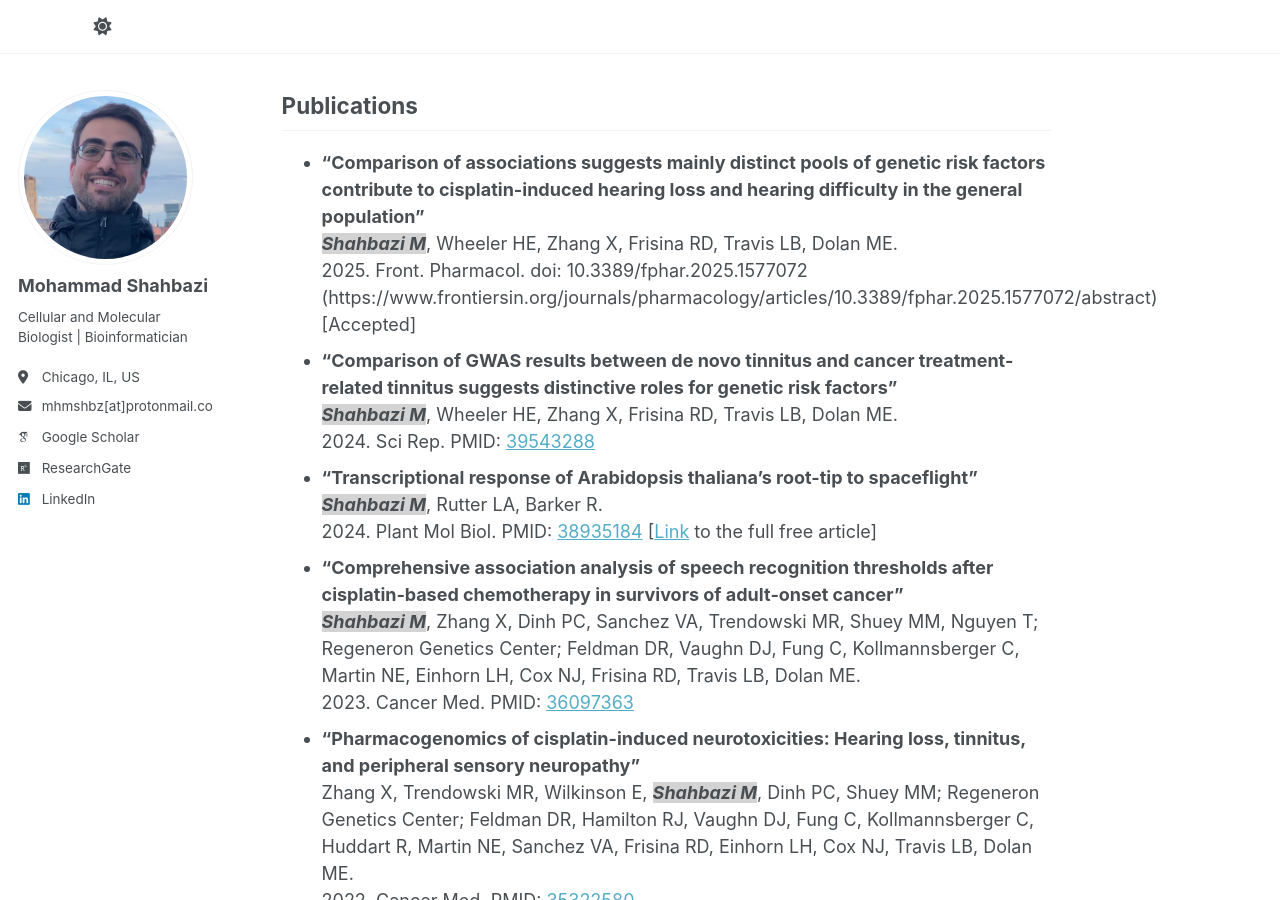
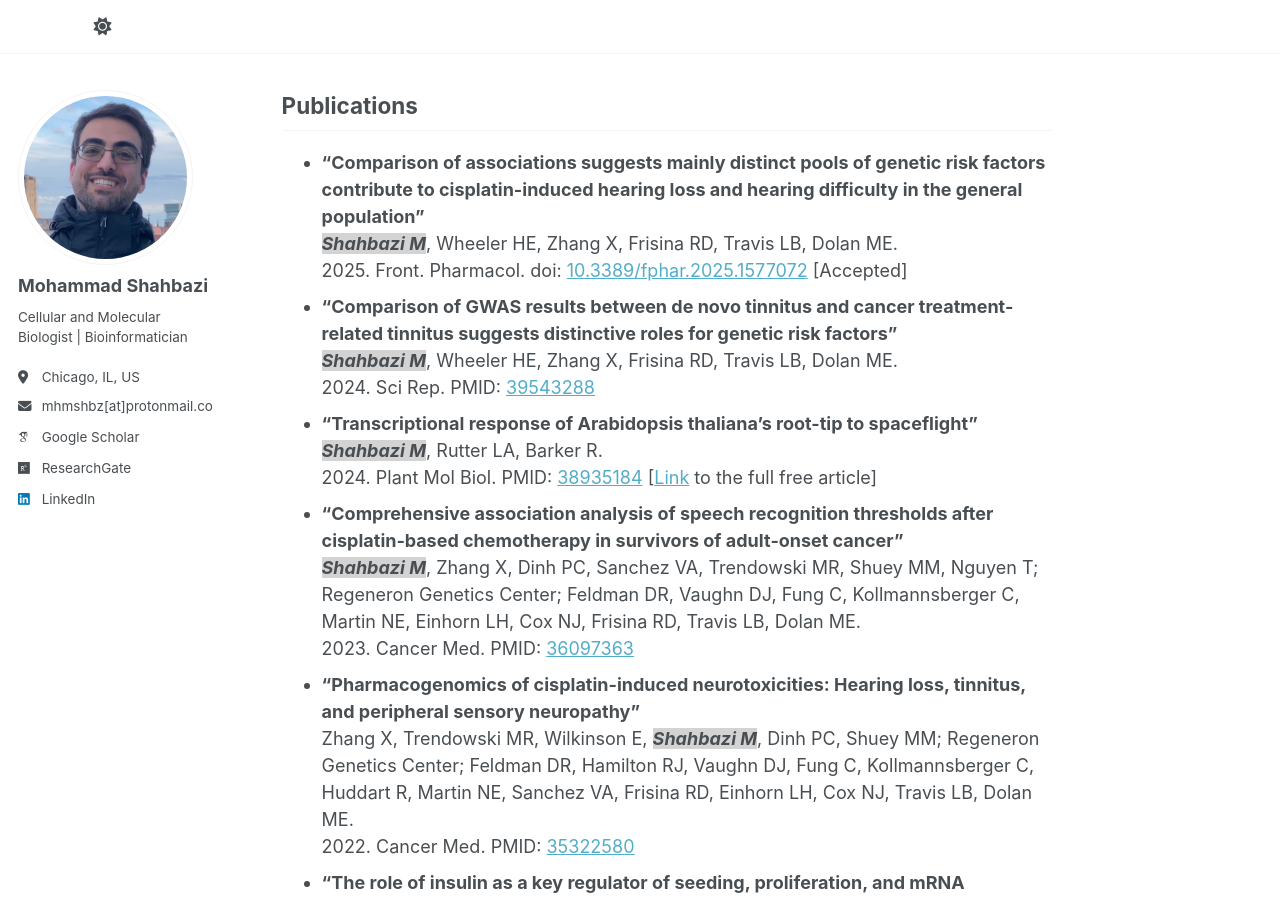
Before and after one commit to shahbazi-m/shahbazi-m.github.io, a Jekyll site: the page built from _pages/about.md, in a window 1280 px wide and 900 px high, scrolled down 460 px. Built offline with Jekyll 4.4.1, drawn with Linux system fonts in a browser that asks for light colours; some web fonts are replaced; a script that is not in the unit is left out.

Commit message:
Update about.md

```diff
--- a/_pages/about.md
+++ b/_pages/about.md
@@ -25,7 +25,7 @@ Publications
 ------
 - <strong>“Comparison of associations suggests mainly distinct pools of genetic risk factors contribute to cisplatin-induced hearing loss and hearing difficulty in the general population”</strong>
 <em><strong><span style="background-color: lightgray;">Shahbazi M</span></strong></em>, Wheeler HE, Zhang X, Frisina RD, Travis LB, Dolan ME.
-2025\. Front. Pharmacol. doi: 10.3389/fphar.2025.1577072 (https://www.frontiersin.org/journals/pharmacology/articles/10.3389/fphar.2025.1577072/abstract) [Accepted]
+2025\. Front. Pharmacol. doi: [10.3389/fphar.2025.1577072](https://www.frontiersin.org/journals/pharmacology/articles/10.3389/fphar.2025.1577072/abstract) [Accepted]
 
 - <strong>“Comparison of GWAS results between de novo tinnitus and cancer treatment-related tinnitus suggests distinctive roles for genetic risk factors”</strong>
 <em><strong><span style="background-color: lightgray;">Shahbazi M</span></strong></em>, Wheeler HE, Zhang X, Frisina RD, Travis LB, Dolan ME.
```
